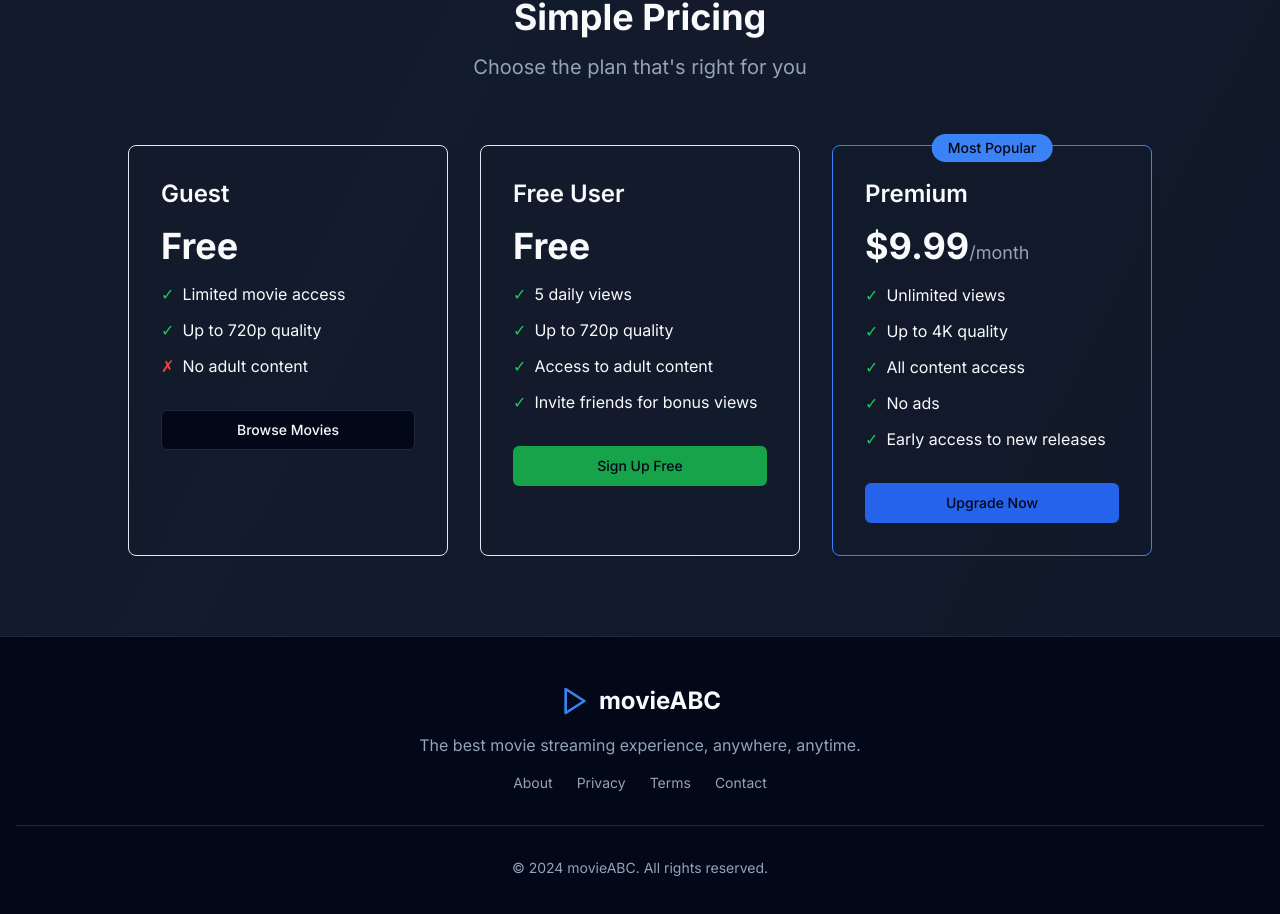
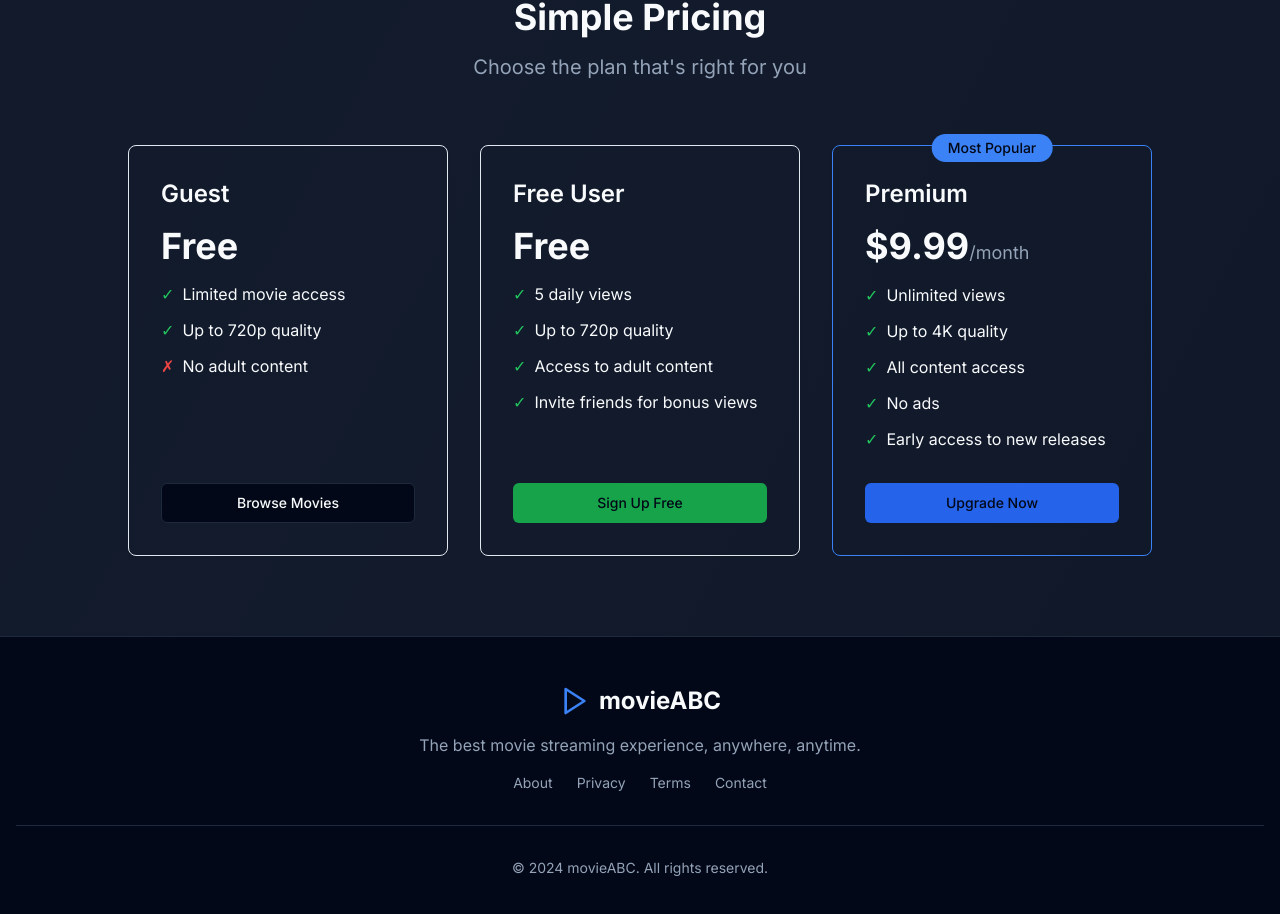
Before and after one commit to nguyenhoangkhan/movie-abc, a Next.js app: page / in a window 1280 px wide. Shown: the part 1494-2408 px from the top of the page. Built offline with nearby package versions, Linux system fonts and the light colour scheme; no server answers.

Commit message:
Refactor pricing plan cards for improved layout and accessibility

```diff
--- a/app/page.tsx
+++ b/app/page.tsx
@@ -105,7 +105,8 @@ export default function HomePage() {
 
           <div className="grid grid-cols-1 md:grid-cols-3 gap-8 max-w-5xl mx-auto">
             {/* Guest Plan */}
-            <div className="card p-8 relative">
+            <div className="card p-8 relative flex flex-col justify-between">
+              <div>
                 <h3 className="text-2xl font-semibold mb-4">Guest</h3>
                 <div className="text-4xl font-bold mb-4">Free</div>
                 <ul className="space-y-3 mb-8">
@@ -122,13 +123,15 @@ export default function HomePage() {
                     No adult content
                   </li>
                 </ul>
+              </div>
               <Button asChild variant="outline" className="w-full">
                 <Link href="/movies">Browse Movies</Link>
               </Button>
             </div>
 
             {/* Free Plan */}
-            <div className="card p-8 relative">
+            <div className="card p-8 relative flex flex-col justify-between">
+              <div>
                 <h3 className="text-2xl font-semibold mb-4">Free User</h3>
                 <div className="text-4xl font-bold mb-4">Free</div>
                 <ul className="space-y-3 mb-8">
@@ -148,6 +151,7 @@ export default function HomePage() {
                     Invite friends for bonus views
                   </li>
                 </ul>
+              </div>
               <Button
                 asChild
                 className="w-full bg-green-600 hover:bg-green-700"
@@ -157,10 +161,12 @@ export default function HomePage() {
             </div>
 
             {/* Premium Plan */}
-            <div className="card p-8 relative border-primary">
+            <div className="card p-8 relative flex flex-col justify-between border-primary">
               <div className="absolute -top-3 left-1/2 transform -translate-x-1/2 bg-primary text-primary-foreground px-4 py-1 rounded-full text-sm font-medium">
                 Most Popular
               </div>
+              <div>
+                {" "}
                 <h3 className="text-2xl font-semibold mb-4">Premium</h3>
                 <div className="text-4xl font-bold mb-4">
                   $9.99
@@ -190,6 +196,7 @@ export default function HomePage() {
                     Early access to new releases
                   </li>
                 </ul>
+              </div>
               <Button asChild className="w-full bg-blue-600 hover:bg-blue-700">
                 <Link href="/account">Upgrade Now</Link>
               </Button>
```
Lines whose indentation alone changed are shown as unchanged.
